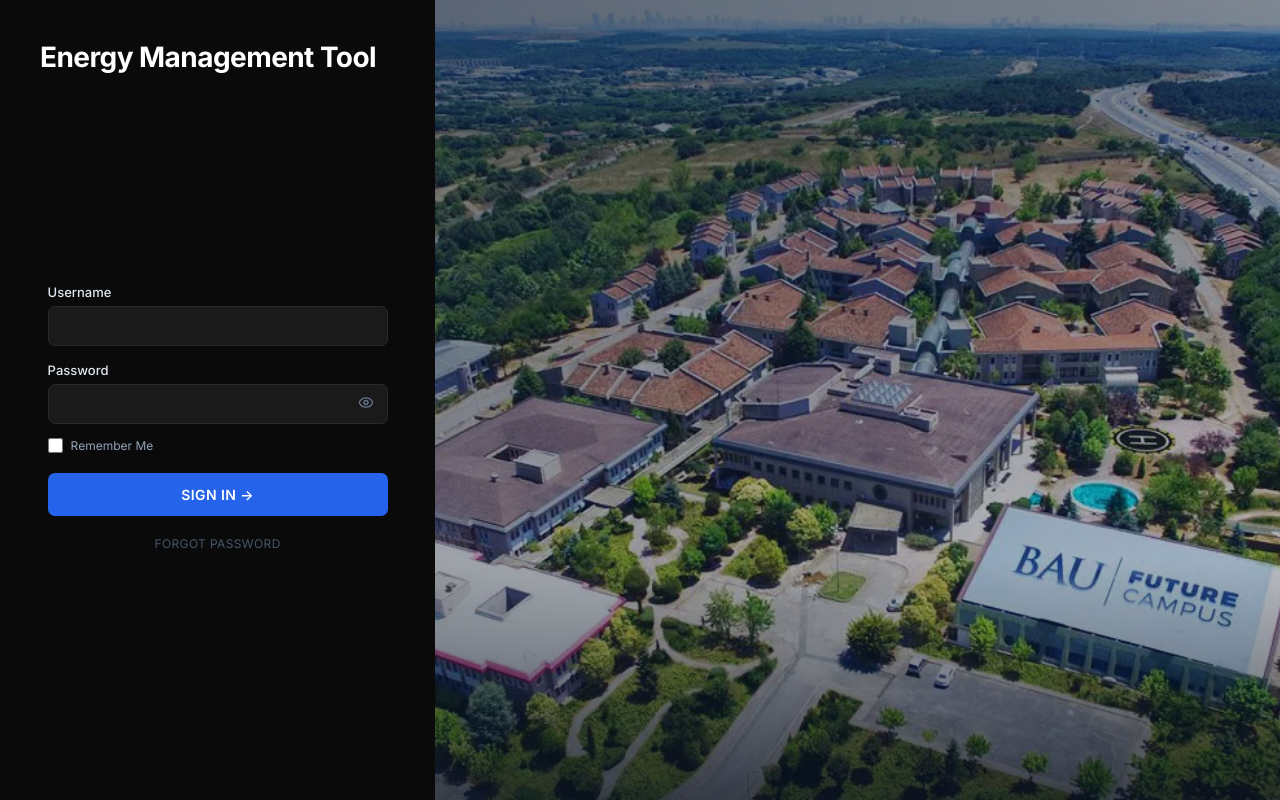
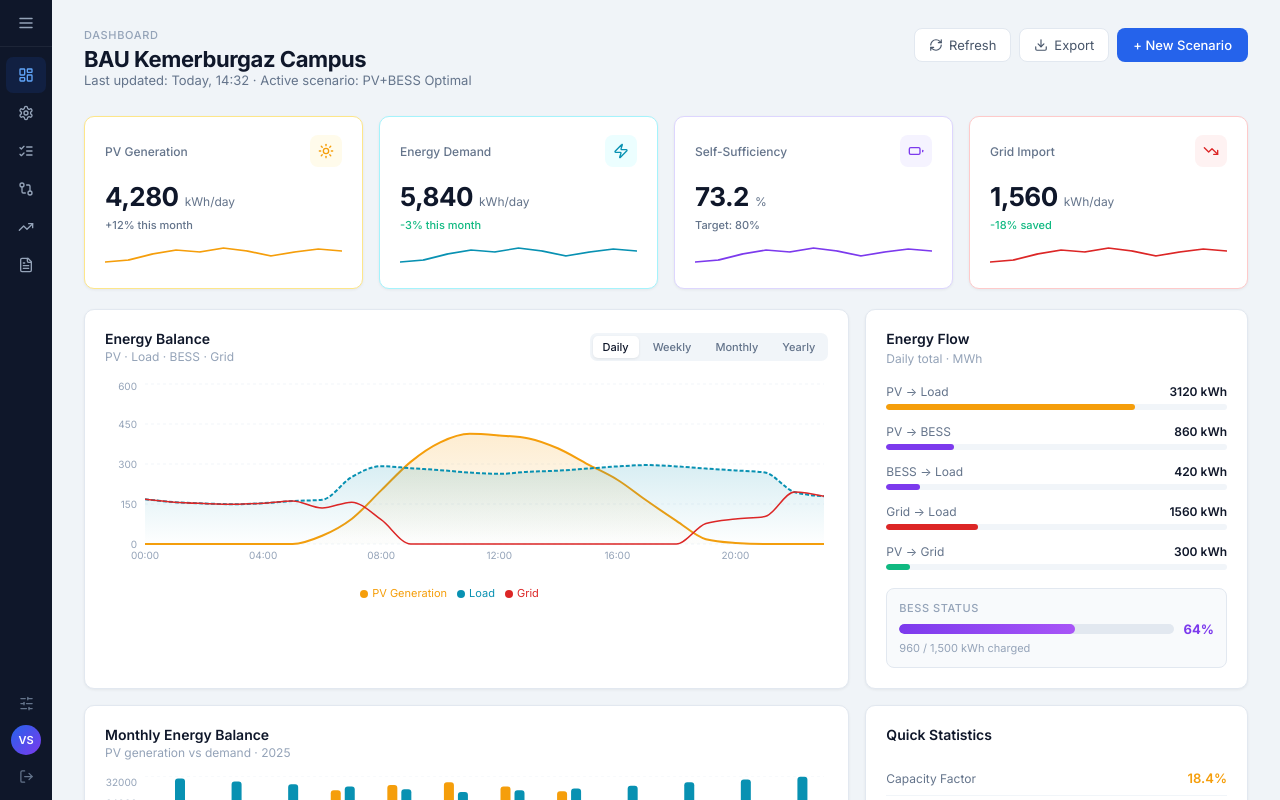
Before and after one commit to walky48/capstone-project, a React (Vite) app: page /dashboard in a window 1280 px wide. Before the commit this address led to /login. Shown: the top 800 px of the page. Built offline with nearby package versions, Linux system fonts and the light colour scheme.

Commit message:
Disable login temporarily — direct dashboard access

```diff
--- a/src/App.jsx
+++ b/src/App.jsx
@@ -1,6 +1,6 @@
-import { Routes, Route, Navigate, useNavigate } from 'react-router-dom'
-import { useState } from 'react'
-import Login from './pages/Login.jsx'
+import { Routes, Route, Navigate } from 'react-router-dom'
+// import { useState } from 'react'
+// import Login from './pages/Login.jsx'
 import Layout from './components/Layout.jsx'
 import Dashboard from './pages/Dashboard.jsx'
 import Setup from './pages/Setup.jsx'
@@ -9,24 +9,24 @@
 import Forecast from './pages/Forecast.jsx'
 
 export default function App() {
-  const [auth, setAuth] = useState(false)
-  const navigate = useNavigate()
+  // const [auth, setAuth] = useState(false)
+  // const navigate = useNavigate()
 
-  function handleLogin() {
-    setAuth(true)
-    navigate('/dashboard', { replace: true })
-  }
+  // function handleLogin() {
+  //   setAuth(true)
+  //   navigate('/dashboard', { replace: true })
+  // }
 
-  function handleLogout() {
-    setAuth(false)
-    navigate('/login', { replace: true })
-  }
+  // function handleLogout() {
+  //   setAuth(false)
+  //   navigate('/login', { replace: true })
+  // }
 
   return (
     <Routes>
-      <Route path="/login" element={<Login onLogin={handleLogin} />} />
-      {auth ? (
-        <Route path="/" element={<Layout onLogout={handleLogout} />}>
+      {/* <Route path="/login" element={<Login onLogin={handleLogin} />} /> */}
+      <Route path="/" element={<Layout />}>
+        {/* <Layout onLogout={handleLogout} /> */}
         <Route index element={<Navigate to="/dashboard" replace />} />
         <Route path="dashboard" element={<Dashboard />} />
         <Route path="setup" element={<Setup />} />
@@ -34,9 +34,7 @@
         <Route path="compare" element={<Compare />} />
         <Route path="forecast" element={<Forecast />} />
       </Route>
-      ) : (
-        <Route path="*" element={<Navigate to="/login" replace />} />
-      )}
+      {/* {auth ? (...) : (<Route path="*" element={<Navigate to="/login" replace />} />)} */}
     </Routes>
   )
 }
```
Lines whose indentation alone changed are shown as unchanged.
